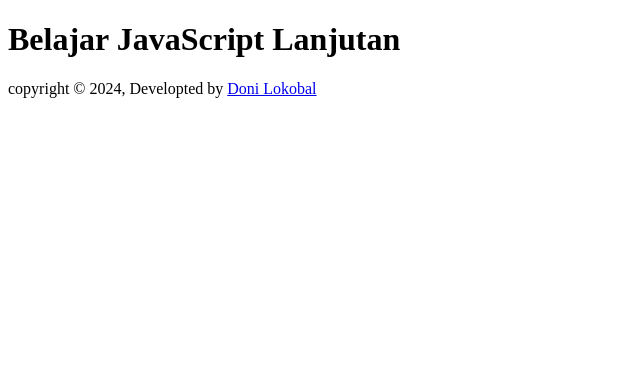
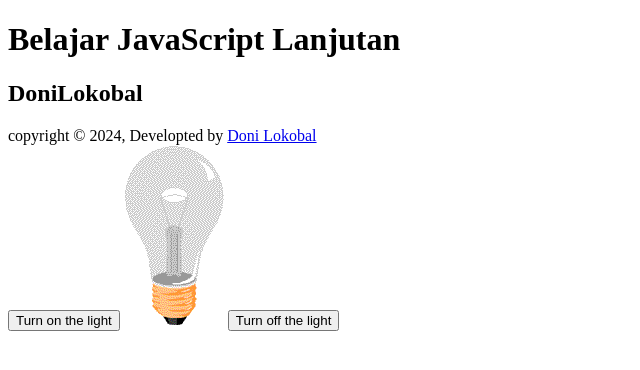
Before and after one commit to donilokobal/sacode-larave-2024-pertemuan07-doni, a plain HTML site: page index.html in a window 1280 px wide. Shown: the whole page, without its empty margins (0-640 px from the left). Drawn offline with Linux system fonts and the light colour scheme.

Commit message:
menambahkan commit

```diff
--- a/JS/js script.js
+++ b/JS/js script.js
@@ -0,0 +1,13 @@
+// single line comment
+
+/*
+multiple line comment
+bisa tuli juaga di sini
+*/
+
+var namaDepan = "Doni";
+var namaBelakang = "Lokobal";
+
+document
+.getElementById("nama")
+.innerHTML = namaDepan + namaBelakang;
--- a/index.html
+++ b/index.html
@@ -1,13 +1,21 @@
 <!DOCTYPE html>
 <html lang="en">
+
 <head>
     <meta charset="UTF-8">
     <meta name="viewport" content="width=device-width, initial-scale=1.0">
     <title>Belajar JavaScript Lanjutan</title>
+
+    <!-- CSS -->
+    <link rel="stylesheet" href="CSS/style.css">
+
 </head>
+
 <body>
 
     <h1>Belajar JavaScript Lanjutan</h1>
+
+<h2 id="nama"></h2>
 
     <!-- footer star -->
     <footer>
@@ -16,6 +24,19 @@
     </footer>
     <!-- foore end -->
 
+    <!-- JavaScript -->
+    <script src="JS/js script.js"></script>
+
+    <!-- script start -->
+    <button onclick="document.getElementById('myImage').src='image/pic_bulboff.gif'">Turn on the light</button>
+
+    <img id="myImage" src="image/pic_bulboff.gif" style="width:100px">
+
+    <button onclick="document.getElementById('myImage').src='image/pic_bulbon.gif'">Turn off the light</button>
+
+
+    <!-- script eng -->
 
 </body>
+
 </html>
```
Also changed, not shown: image/pic_bulboff.gif (added), image/pic_bulbon.gif (added). Lines whose indentation alone changed are shown as unchanged.
